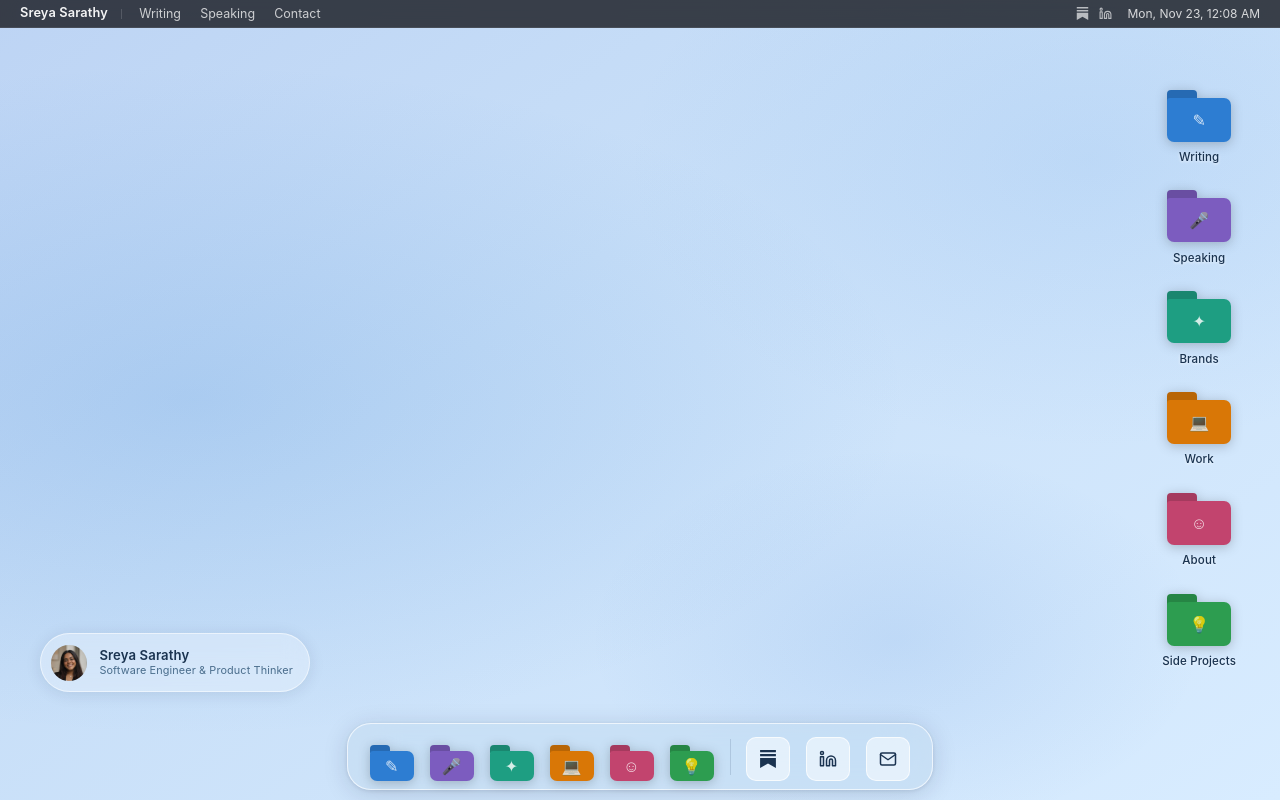
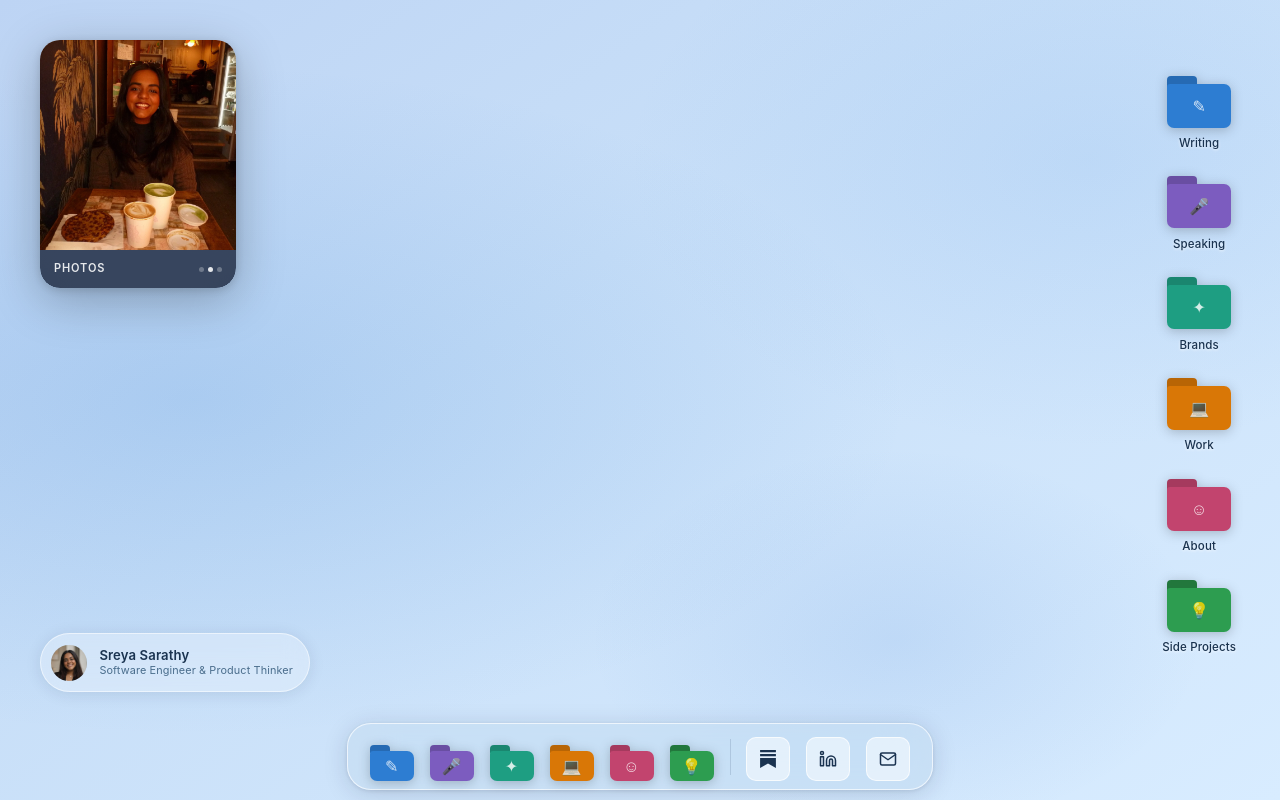
Before and after one commit to sreyasarathy/personal-website-, a plain HTML site: page index.html in a window 1280 px wide. Drawn offline with Linux system fonts and the light colour scheme.

Commit message:
Remove top menubar, add photo widget, fix Side Projects folder
- Remove entire top navigation/menubar from desktop UI
- Add macOS-style Photos widget (top-left) cycling through 3 photos
  with crossfade animation and dot indicators every 4s
- Fix Side Projects green folder with explicit hex colors
- Remove em dash from Writing window title

Co-Authored-By: Claude Sonnet 4.6 <noreply@anthropic.com>
Claude-Session: https://claude.ai/code/session_01PQrswC49UcshbiUCHLnNUm

```diff
--- a/index.html
+++ b/index.html
@@ -24,31 +24,28 @@
 </head>
 <body>
 
-  <!-- MENU BAR -->
-  <div class="menubar">
-    <div class="menubar-left">
-      <span class="menubar-brand">Sreya Sarathy</span>
-      <span class="menubar-sep"></span>
-      <a href="https://sreyasarathy.substack.com" target="_blank" rel="noopener" class="menubar-item">Writing</a>
-      <span class="menubar-item" data-open="speaking">Speaking</span>
-      <a href="mailto:hisreyasarathy@gmail.com" class="menubar-item">Contact</a>
-    </div>
-    <div class="menubar-right">
-      <a href="https://sreyasarathy.substack.com" target="_blank" rel="noopener" class="menubar-icon" title="Substack">
-        <svg width="13" height="13" viewBox="0 0 24 24" fill="currentColor"><path d="M22.539 8.242H1.46V5.406h21.08v2.836zM1.46 10.812V24L12 18.11 22.54 24V10.812H1.46zM22.54 0H1.46v2.836h21.08V0z"/></svg>
-      </a>
-      <a href="https://linkedin.com/in/sreyasarathy" target="_blank" rel="noopener" class="menubar-icon" title="LinkedIn">
-        <svg width="13" height="13" viewBox="0 0 24 24" fill="none" stroke="currentColor" stroke-width="2" stroke-linecap="round" stroke-linejoin="round"><path d="M16 8a6 6 0 0 1 6 6v7h-4v-7a2 2 0 0 0-2-2 2 2 0 0 0-2 2v7h-4v-7a6 6 0 0 1 6-6z"/><rect x="2" y="9" width="4" height="12"/><circle cx="4" cy="4" r="2"/></svg>
-      </a>
-      <span class="menubar-time" id="menubar-time"></span>
-    </div>
-  </div>
-
   <!-- DESKTOP -->
   <div class="desktop" id="desktop">
 
     <!-- WALLPAPER GRID (subtle) -->
     <div class="desktop-wallpaper" aria-hidden="true"></div>
+
+    <!-- PHOTO WIDGET -->
+    <div class="desktop-widget widget-photos" aria-hidden="true">
+      <div class="widget-photo-stack">
+        <img src="Sreya Headshot.jpeg" alt="" class="widget-photo active" />
+        <img src="matcha.webp" alt="" class="widget-photo" />
+        <img src="budapest.webp" alt="" class="widget-photo" />
+      </div>
+      <div class="widget-photos-footer">
+        <span class="widget-photos-title">Photos</span>
+        <div class="widget-dots">
+          <span class="widget-dot active"></span>
+          <span class="widget-dot"></span>
+          <span class="widget-dot"></span>
+        </div>
+      </div>
+    </div>
 
     <!-- NAMEPLATE -->
     <div class="desktop-nameplate">
@@ -134,7 +131,7 @@
           <button class="win-btn win-min" aria-label="Minimize"></button>
           <button class="win-btn win-max" aria-label="Maximize"></button>
         </div>
-        <span class="win-title">Writing &mdash; sreyasarathy.substack.com</span>
+        <span class="win-title">Writing / sreyasarathy.substack.com</span>
       </div>
       <div class="win-body">
         <div class="win-section-label">How I think about product</div>
@@ -656,16 +653,6 @@
   <div class="win-overlay" id="win-overlay"></div>
 
   <script>
-    // ---- CLOCK ----
-    function updateClock() {
-      const el = document.getElementById('menubar-time');
-      if (!el) return;
-      const now = new Date();
-      el.textContent = now.toLocaleString('en-US', { weekday:'short', month:'short', day:'numeric', hour:'numeric', minute:'2-digit' });
-    }
-    updateClock();
-    setInterval(updateClock, 10000);
-
     // ---- WINDOWS ----
     let zTop = 200;
 
@@ -729,8 +716,20 @@
       }
     });
 
-    // Menubar speaking link
-    document.querySelector('[data-open="speaking"]').addEventListener('click', () => openWindow('speaking'));
+    // ---- PHOTO WIDGET ----
+    (function() {
+      const photos = document.querySelectorAll('.widget-photo');
+      const dots = document.querySelectorAll('.widget-dot');
+      if (!photos.length) return;
+      let idx = 0;
+      setInterval(() => {
+        photos[idx].classList.remove('active');
+        dots[idx].classList.remove('active');
+        idx = (idx + 1) % photos.length;
+        photos[idx].classList.add('active');
+        dots[idx].classList.add('active');
+      }, 4000);
+    })();
   </script>
 
 </body>
--- a/styles.css
+++ b/styles.css
@@ -21,7 +21,7 @@
   --font-display: 'Merriweather', Georgia, serif;
   --font-body: 'Lora', Georgia, serif;
   --font-ui: -apple-system, BlinkMacSystemFont, 'Segoe UI', system-ui, sans-serif;
-  --menubar-h: 28px;
+  --menubar-h: 0px;
   --dock-h: 76px;
   --folder-blue: #2d7dd2;
   --folder-purple: #7c5cbf;
@@ -62,73 +62,6 @@ button { background: none; border: none; cursor: pointer; font: inherit; padding
     linear-gradient(145deg, #bdd4f4 0%, #c8dff8 40%, #d8ecff 100%);
   z-index: 0;
   pointer-events: none;
-}
-
-/* ===== MENU BAR ===== */
-.menubar {
-  position: fixed;
-  top: 0;
-  left: 0;
-  right: 0;
-  height: var(--menubar-h);
-  z-index: 999;
-  display: flex;
-  align-items: center;
-  justify-content: space-between;
-  padding: 0 1.25rem;
-  background: rgba(18, 18, 24, 0.78);
-  backdrop-filter: blur(24px) saturate(1.6);
-  -webkit-backdrop-filter: blur(24px) saturate(1.6);
-  border-bottom: 1px solid rgba(255,255,255,0.08);
-  font-family: var(--font-ui);
-  font-size: 0.78rem;
-}
-
-.menubar-left, .menubar-right {
-  display: flex;
-  align-items: center;
-  gap: 0.6rem;
-}
-
-.menubar-brand {
-  font-weight: 600;
-  font-size: 0.8rem;
-  color: rgba(255,255,255,0.95);
-  letter-spacing: 0.01em;
-}
-
-.menubar-sep {
-  display: inline-block;
-  width: 1px;
-  height: 10px;
-  background: rgba(255,255,255,0.15);
-  margin: 0 0.2rem;
-}
-
-.menubar-item {
-  color: rgba(255,255,255,0.75);
-  opacity: 1;
-  transition: color 0.15s;
-  cursor: pointer;
-  padding: 0 0.3rem;
-}
-
-.menubar-item:hover { color: white; }
-
-.menubar-icon {
-  display: flex;
-  align-items: center;
-  color: rgba(255,255,255,0.65);
-  transition: color 0.15s;
-}
-
-.menubar-icon:hover { color: white; }
-
-.menubar-time {
-  color: rgba(255,255,255,0.8);
-  font-size: 0.75rem;
-  margin-left: 0.4rem;
-  white-space: nowrap;
 }
 
 /* ===== DESKTOP AREA ===== */
@@ -190,6 +123,82 @@ button { background: none; border: none; cursor: pointer; font: inherit; padding
 }
 
 .dh-accent { color: var(--accent); }
+
+/* ===== PHOTO WIDGET ===== */
+.desktop-widget {
+  position: absolute;
+  border-radius: 20px;
+  overflow: hidden;
+  box-shadow: 0 12px 48px rgba(0,0,0,0.26), 0 2px 8px rgba(0,0,0,0.14), inset 0 1px 0 rgba(255,255,255,0.35);
+  user-select: none;
+  pointer-events: none;
+  z-index: 2;
+}
+
+.widget-photos {
+  top: 2.5rem;
+  left: 2.5rem;
+  width: 196px;
+  height: 248px;
+  display: flex;
+  flex-direction: column;
+}
+
+.widget-photo-stack {
+  position: relative;
+  flex: 1;
+  min-height: 0;
+}
+
+.widget-photo {
+  position: absolute;
+  inset: 0;
+  width: 100%;
+  height: 100%;
+  object-fit: cover;
+  object-position: center;
+  opacity: 0;
+  transition: opacity 1.2s ease;
+}
+
+.widget-photo.active { opacity: 1; }
+
+.widget-photos-footer {
+  height: 38px;
+  flex-shrink: 0;
+  display: flex;
+  align-items: center;
+  justify-content: space-between;
+  padding: 0 14px;
+  background: rgba(8, 16, 36, 0.72);
+  backdrop-filter: blur(14px);
+  -webkit-backdrop-filter: blur(14px);
+}
+
+.widget-photos-title {
+  font-family: var(--font-ui);
+  font-size: 0.69rem;
+  font-weight: 600;
+  color: rgba(255,255,255,0.88);
+  letter-spacing: 0.08em;
+  text-transform: uppercase;
+}
+
+.widget-dots {
+  display: flex;
+  gap: 4px;
+  align-items: center;
+}
+
+.widget-dot {
+  width: 5px;
+  height: 5px;
+  border-radius: 50%;
+  background: rgba(255,255,255,0.28);
+  transition: background 0.4s;
+}
+
+.widget-dot.active { background: rgba(255,255,255,0.88); }
 
 /* ===== DESKTOP ICONS ===== */
 .desktop-icons {
@@ -289,8 +298,8 @@ button { background: none; border: none; cursor: pointer; font: inherit; padding
 .di-folder--pink .di-folder-tab  { background: color-mix(in srgb, var(--folder-pink) 85%, #000); }
 .di-folder--pink .di-folder-body { background: var(--folder-pink); }
 
-.di-folder--green .di-folder-tab  { background: color-mix(in srgb, var(--folder-green) 85%, #000); }
-.di-folder--green .di-folder-body { background: var(--folder-green); }
+.di-folder--green .di-folder-tab  { background: #22773c; }
+.di-folder--green .di-folder-body { background: #2d9d50; }
 
 .di-folder-emoji { color: rgba(255,255,255,0.9); }
 
```
